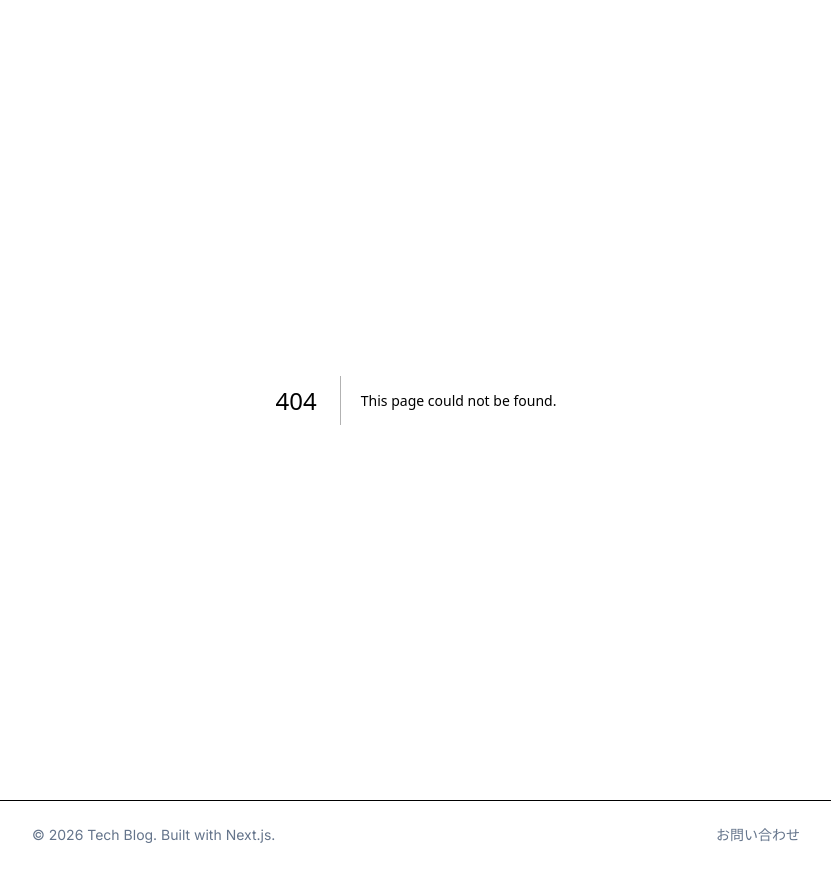
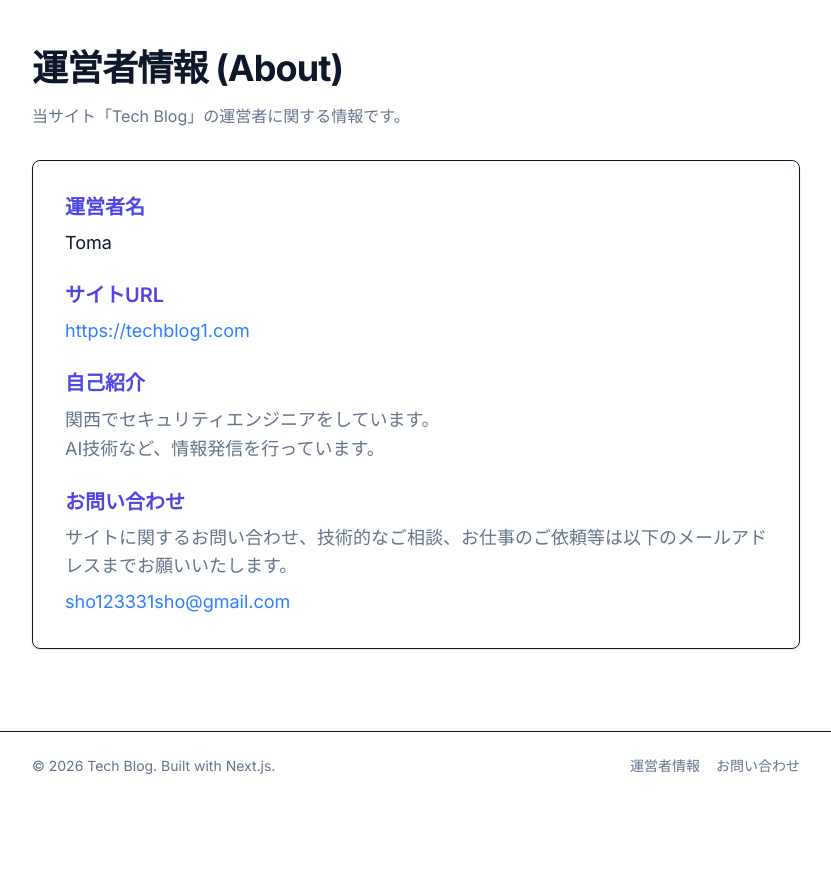
Before and after one commit to John89-se/tech-blog, a Next.js app: page /about in a window 1280 px wide. Before the commit this address had no page. Shown: the whole page, without its empty margins (224-1055 px from the left). After the commit the page ends 800 px from the top, so only its background shows below. Built offline with nearby package versions, Linux system fonts and the light colour scheme.

Commit message:
Add About page for Google AdSense transparency

```diff
--- /dev/null
+++ b/app/about/page.tsx
@@ -0,0 +1,59 @@
+import type { Metadata } from 'next';
+
+export const metadata: Metadata = {
+    title: '運営者情報',
+    description: '当ブログの運営者情報とプロフィールです。',
+};
+
+export default function AboutPage() {
+    return (
+        <div className="container py-12 px-4 md:px-6">
+            <div className="mx-auto max-w-3xl space-y-8">
+                <div className="space-y-4">
+                    <h1 className="text-4xl font-bold tracking-tight">運営者情報 (About)</h1>
+                    <p className="text-muted-foreground">
+                        当サイト「Tech Blog」の運営者に関する情報です。
+                    </p>
+                </div>
+
+                <div className="rounded-lg border bg-card p-8 shadow-sm">
+                    <div className="space-y-6">
+                        <div>
+                            <h2 className="text-xl font-semibold mb-2 text-primary">運営者名</h2>
+                            <p className="text-lg">Toma</p>
+                        </div>
+
+                        <div>
+                            <h2 className="text-xl font-semibold mb-2 text-primary">サイトURL</h2>
+                            <p className="text-lg">
+                                <a href="https://techblog1.com" className="text-blue-500 hover:underline">
+                                    https://techblog1.com
+                                </a>
+                            </p>
+                        </div>
+
+                        <div>
+                            <h2 className="text-xl font-semibold mb-2 text-primary">自己紹介</h2>
+                            <p className="text-lg leading-relaxed text-muted-foreground">
+                                関西でセキュリティエンジニアをしています。<br />
+                                AI技術など、情報発信を行っています。
+                            </p>
+                        </div>
+
+                        <div>
+                            <h2 className="text-xl font-semibold mb-2 text-primary">お問い合わせ</h2>
+                            <p className="text-lg text-muted-foreground">
+                                サイトに関するお問い合わせ、技術的なご相談、お仕事のご依頼等は以下のメールアドレスまでお願いいたします。
+                            </p>
+                            <div className="mt-2 text-lg">
+                                <a href="mailto:sho123331sho@gmail.com" className="text-blue-500 hover:underline">
+                                    sho123331sho@gmail.com
+                                </a>
+                            </div>
+                        </div>
+                    </div>
+                </div>
+            </div>
+        </div>
+    );
+}
--- a/app/layout.tsx
+++ b/app/layout.tsx
@@ -62,6 +62,7 @@ export default function RootLayout({
               © 2026 Tech Blog. Built with Next.js.
             </p>
             <nav className="flex gap-4 text-sm text-muted-foreground">
+              <Link href="/about" className="hover:underline">運営者情報</Link>
               <Link href="/contact" className="hover:underline">お問い合わせ</Link>
             </nav>
           </div>
```
